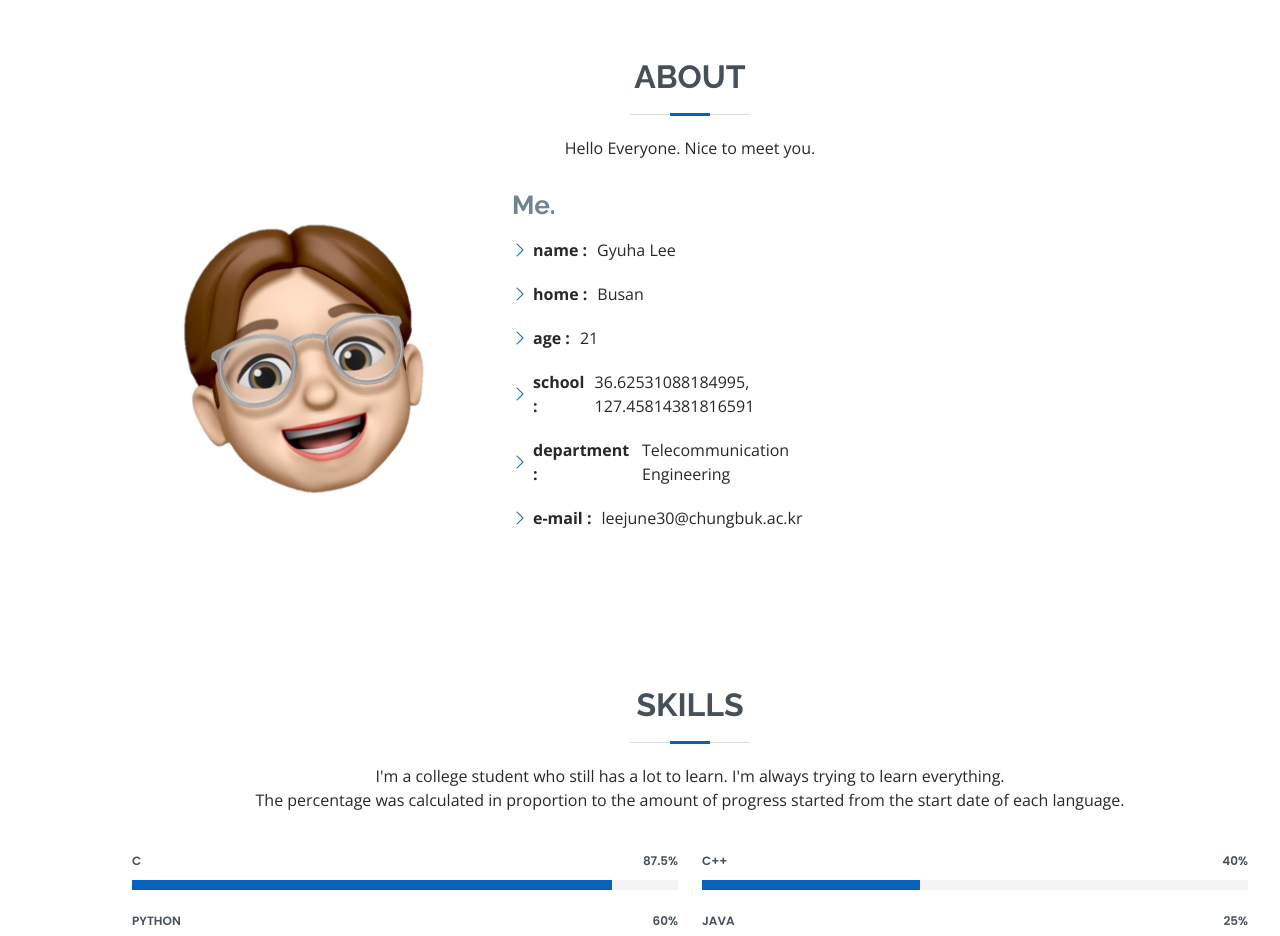
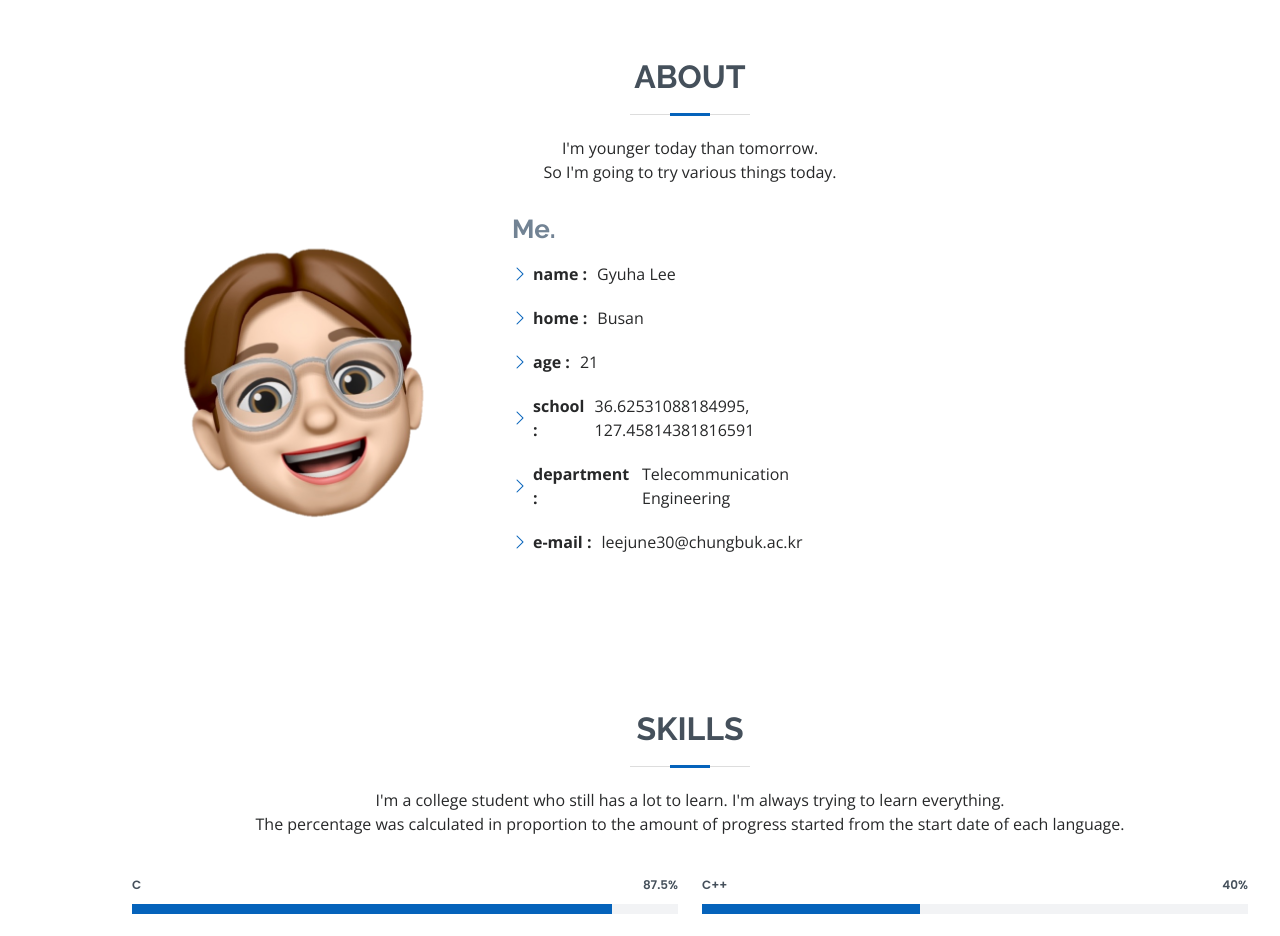
Before and after one commit to KongsuniComputer/KongsuniComputer.github.io, a plain HTML site: page index.html in a window 1280 px wide. Shown: the part 802-1738 px from the top of the page. Drawn offline with nearby package versions, Linux system fonts and the light colour scheme.

Commit message:
Update index.html

```diff
--- a/index.html
+++ b/index.html
@@ -68,7 +68,7 @@
 
         <div class="section-title">
           <h2>About</h2>
-          <p>Hello Everyone. Nice to meet you.</p>
+          <p>I'm younger today than tomorrow.<br>So I'm going to try various things today.</p>
         </div>
 
         <div class="row">
```
